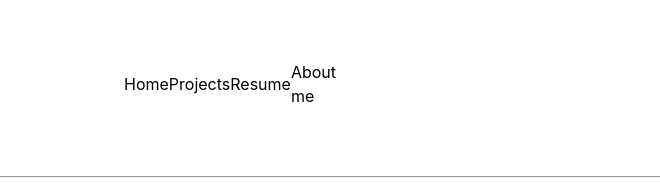
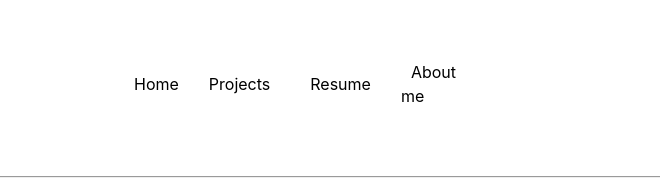
Before and after one commit to Dolotboy/Dolotboy.github.io, a plain HTML site: page index.html in a window 1280 px wide. Shown: the top 183 px of the page, 620-1280 px from the left. Drawn offline with nearby package versions, Linux system fonts and the light colour scheme.

Commit message:
+Fix mobile navbar

```diff
--- a/styles/css-library.css
+++ b/styles/css-library.css
@@ -198,6 +198,13 @@ body{
     background-color: #101010;
 }
 
+@media only screen and (max-width: 1400px) { /* Fix menu when not mobile, but not full screen either */
+    .nav-item{
+        margin-left: 10px;
+        margin-right: 10px;
+    }
+}
+
 @media only screen and (max-width: 980px) {
     .nav-menu {
         position: absolute; /* Menu will stay on top when scrolling, change to fixed to change this */
```
